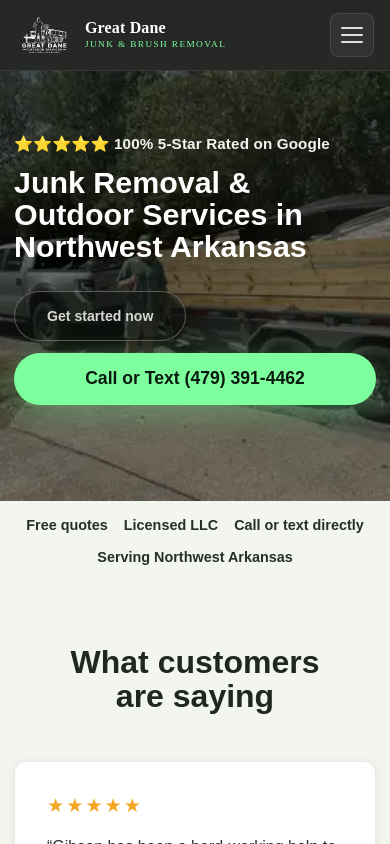
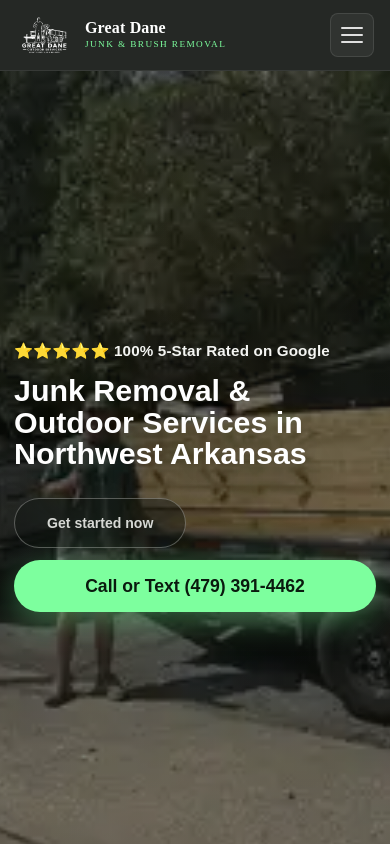
Before and after one commit to gpillow/Great-Dane-Outdoor-Services, a Next.js app: page / in a window 390 px wide. Shown: the top 844 px of the page. Built offline with nearby package versions, Linux system fonts and the light colour scheme.

Commit message:
Mobile hero: full viewport height (100svh)
Co-Authored-By: Claude Sonnet 4.6 <noreply@anthropic.com>

```diff
--- a/app/globals.css
+++ b/app/globals.css
@@ -979,8 +979,8 @@
     width: min(100% - 28px, 1160px);
   }
   .home-hero {
-    height: auto;
-    min-height: auto;
+    height: 100svh;
+    min-height: 100svh;
     padding: 4.5rem 0;
   }
   .home-hero-right {
```
